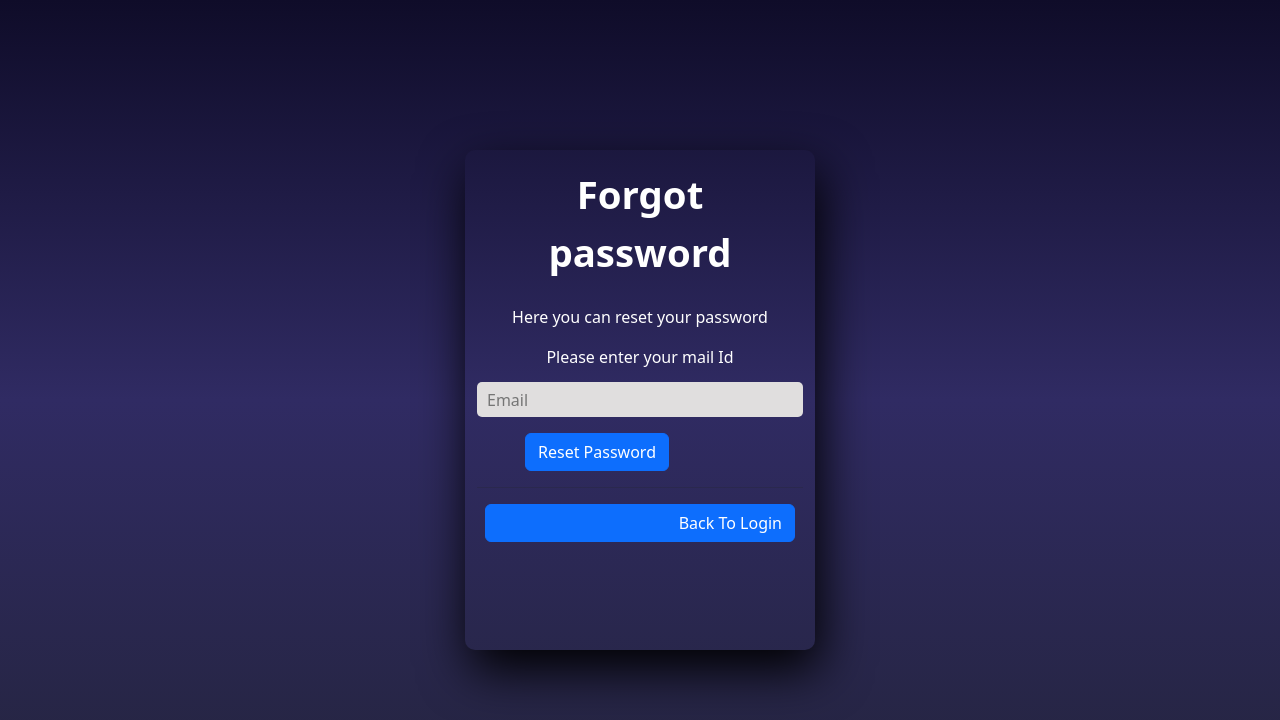
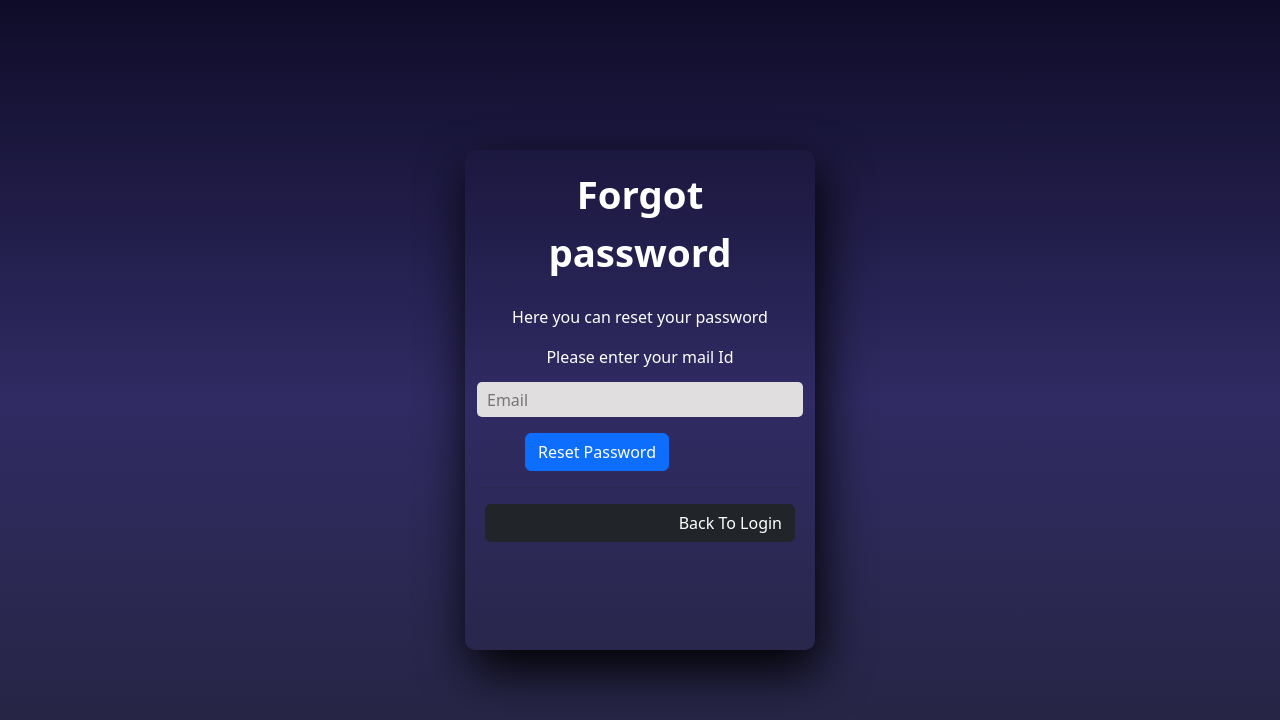
Before and after one commit to logeshbaskarlb/password-rest-flow-fe, a React (Create React App) app: page /forgot-password in a window 1280 px wide. Shown: the top 720 px of the page. Built offline with nearby package versions, Linux system fonts and the light colour scheme.

Commit message:
button dark

```diff
--- a/src/Components/ForgetPassword.jsx
+++ b/src/Components/ForgetPassword.jsx
@@ -131,7 +131,7 @@ function ForgetPassword() {
       <div className="">
         <Link
           to="/"
-          className="btn btn-primary m-2 d-flex justify-content-end btn-user btn-block"
+          className="btn btn-dark m-2 d-flex justify-content-end btn-user btn-block"
         >
           Back To Login
         </Link>
```
